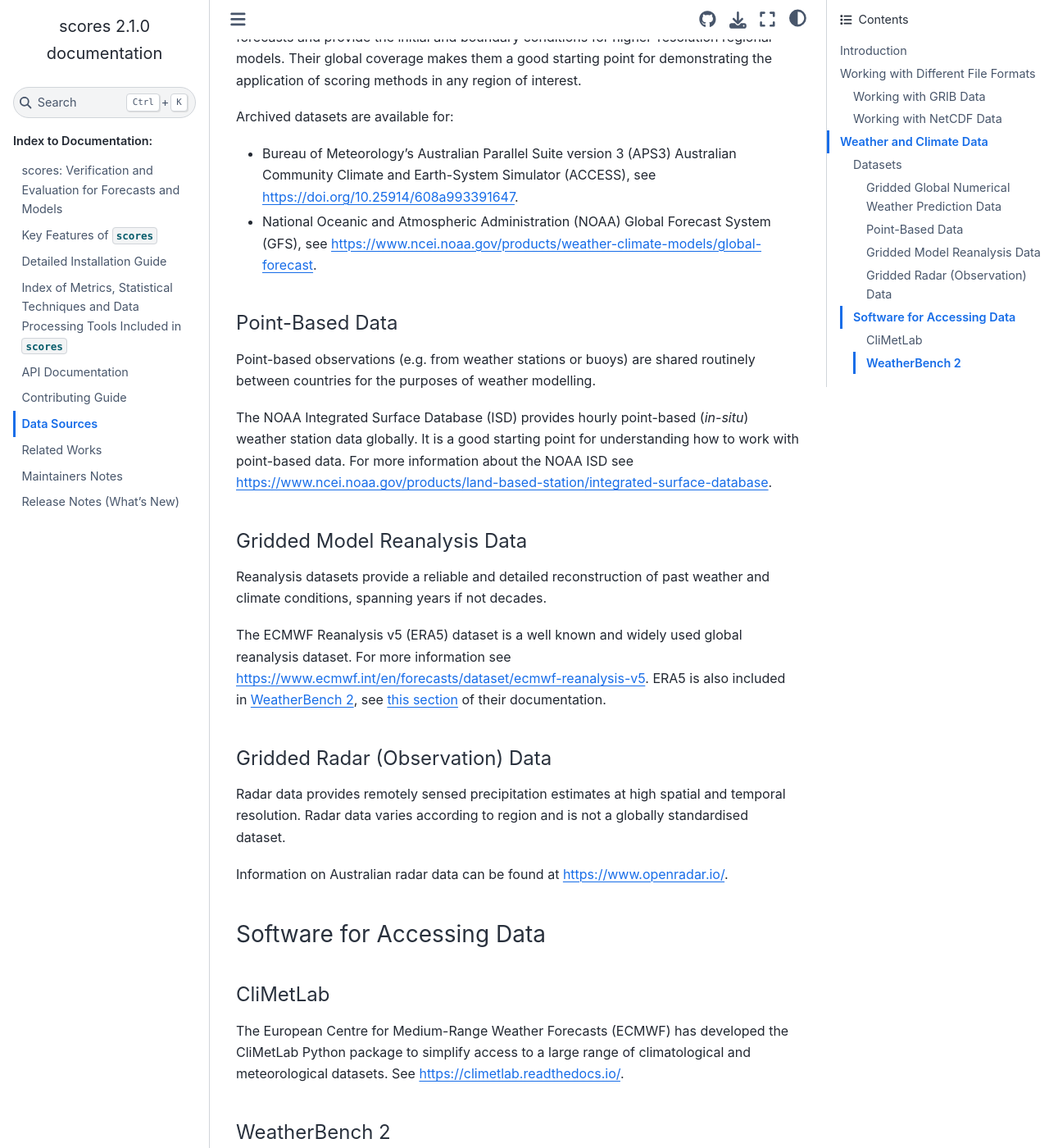
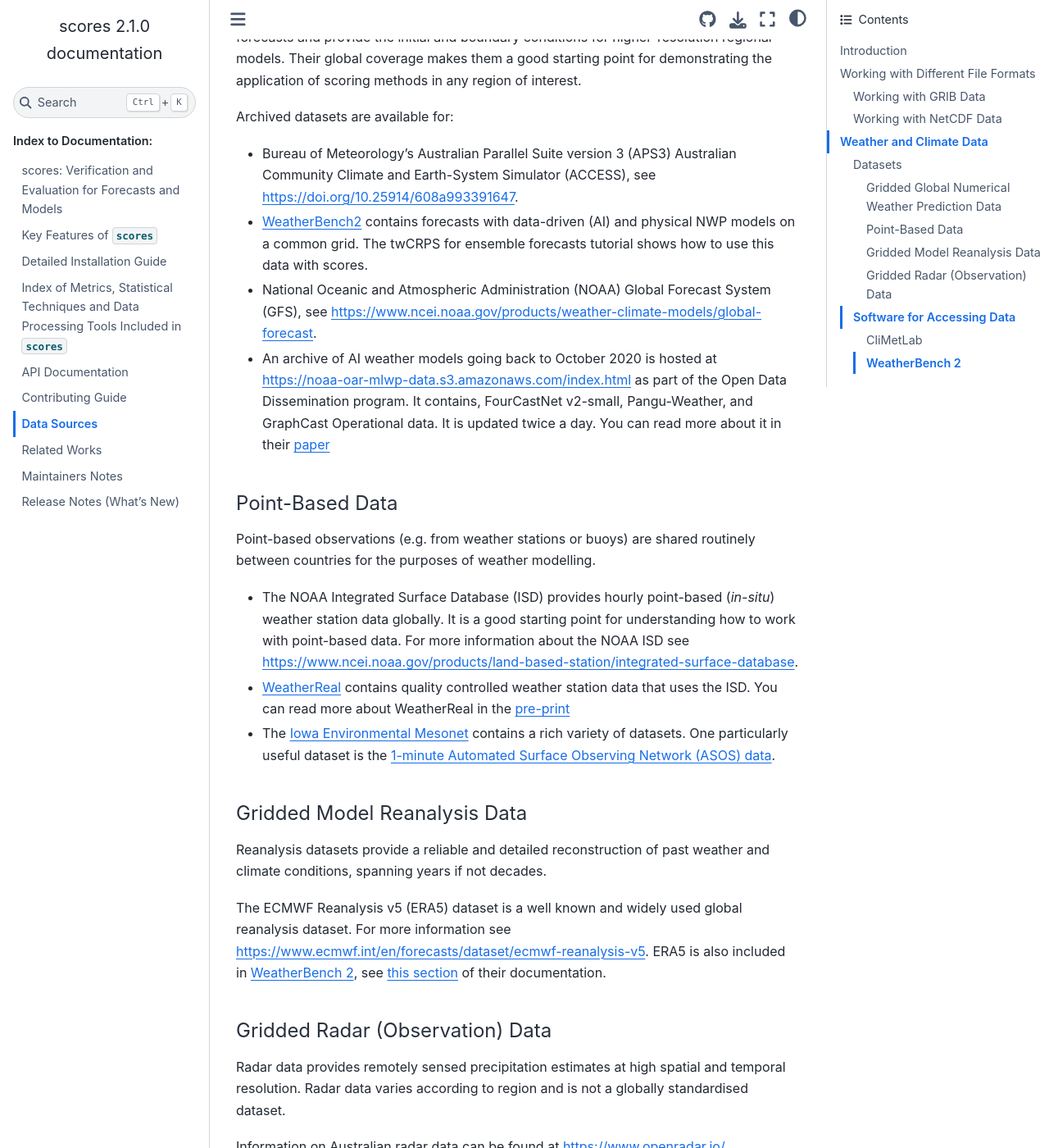
Before and after one commit to nci/scores, a Sphinx documentation site: the page built from docs/data.md, in a window 1280 px wide and 1400 px high, scrolled down 1235 px. Shown: the whole window at 82% size. Built offline with Sphinx 7.4.7 and the Sphinx Book theme 1.1.4, drawn with Linux system fonts in a browser that asks for light colours; pages that are not in the unit, such as notebooks, are missing from menus.

Commit message:
add more data sources (#823)
* add more data sources

* fix link and sentence

```diff
--- a/docs/data.md
+++ b/docs/data.md
@@ -35,13 +35,17 @@ Global numerical weather prediction (NWP) models are used to generate medium ran
 Archived datasets are available for:
 
 - Bureau of Meteorology's Australian Parallel Suite version 3 (APS3) Australian Community Climate and Earth-System Simulator (ACCESS), see [https://doi.org/10.25914/608a993391647](https://doi.org/10.25914/608a993391647).
+- [WeatherBench2](https://weatherbench2.readthedocs.io/en/latest/data-guide.html) contains forecasts with data-driven (AI) and physical NWP models on a common grid. The [twCRPS for ensemble forecasts tutorial](project:./tutorials/Threshold_Weighted_CRPS_for_Ensembles.md) shows how to use this data with scores.
 - National Oceanic and Atmospheric Administration (NOAA) Global Forecast System (GFS), see [https://www.ncei.noaa.gov/products/weather-climate-models/global-forecast](https://www.ncei.noaa.gov/products/weather-climate-models/global-forecast).
+- An archive of AI weather models going back to October 2020 is hosted at [https://noaa-oar-mlwp-data.s3.amazonaws.com/index.html](https://noaa-oar-mlwp-data.s3.amazonaws.com/index.html) as part of the Open Data Dissemination program. It contains, FourCastNet v2-small, Pangu-Weather, and GraphCast Operational data. It is updated twice a day. You can read more about it in their [paper](https://doi.org/10.1175/BAMS-D-24-0057.1)
 
 #### Point-Based Data
 
 Point-based observations (e.g. from weather stations or buoys) are shared routinely between countries for the purposes of weather modelling.
 
-The NOAA Integrated Surface Database (ISD) provides hourly point-based (*in-situ*) weather station data globally. It is a good starting point for understanding how to work with point-based data. For more information about the NOAA ISD see [https://www.ncei.noaa.gov/products/land-based-station/integrated-surface-database](https://www.ncei.noaa.gov/products/land-based-station/integrated-surface-database).
+- The NOAA Integrated Surface Database (ISD) provides hourly point-based (*in-situ*) weather station data globally. It is a good starting point for understanding how to work with point-based data. For more information about the NOAA ISD see [https://www.ncei.noaa.gov/products/land-based-station/integrated-surface-database](https://www.ncei.noaa.gov/products/land-based-station/integrated-surface-database).
+- [WeatherReal](https://github.com/microsoft/WeatherReal-Benchmark) contains quality controlled weather station data that uses the ISD. You can read more about WeatherReal in the [pre-print](https://arxiv.org/abs/2409.09371)
+- The [Iowa Environmental Mesonet](https://mesonet.agron.iastate.edu/) contains a rich variety of datasets. One particularly useful dataset is the [1-minute Automated Surface Observing Network (ASOS) data](https://mesonet.agron.iastate.edu/request/asos/1min.phtml).
 
 #### Gridded Model Reanalysis Data
 
```
